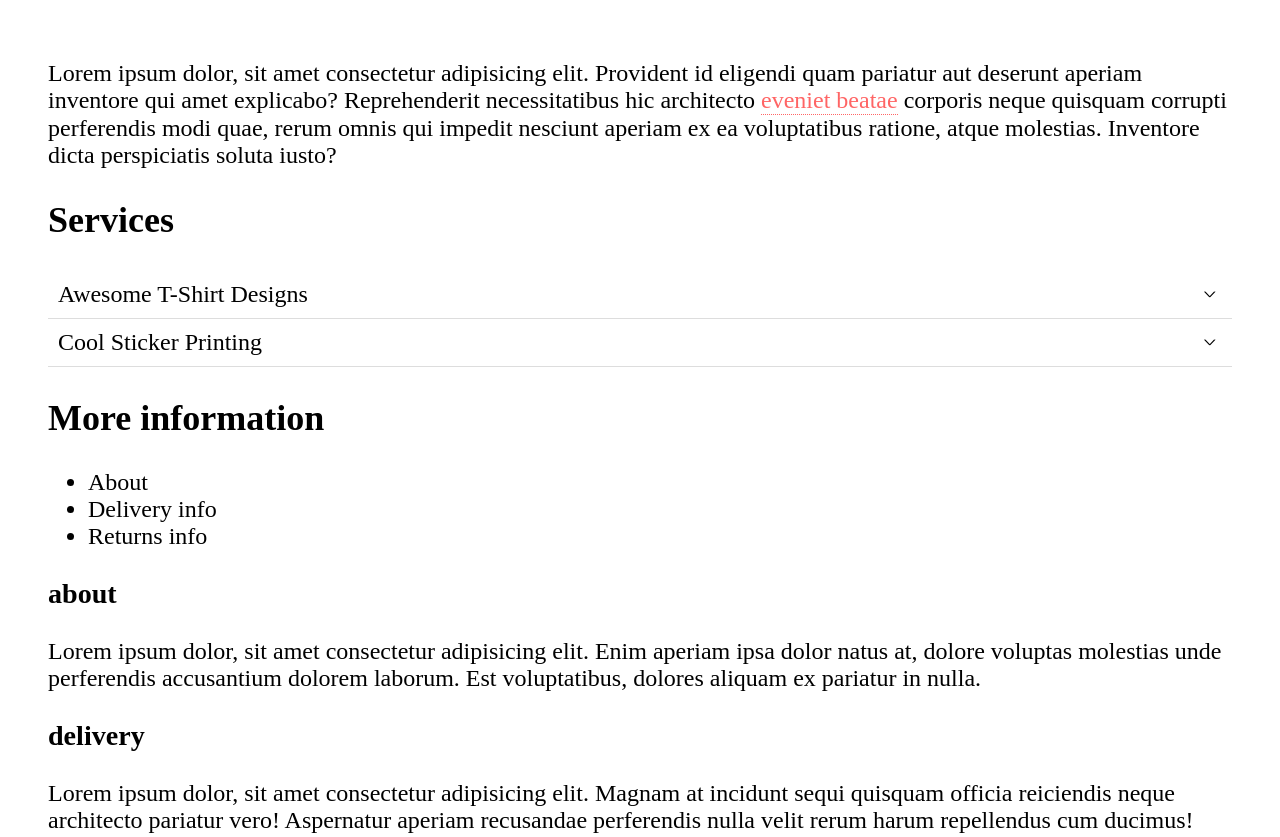
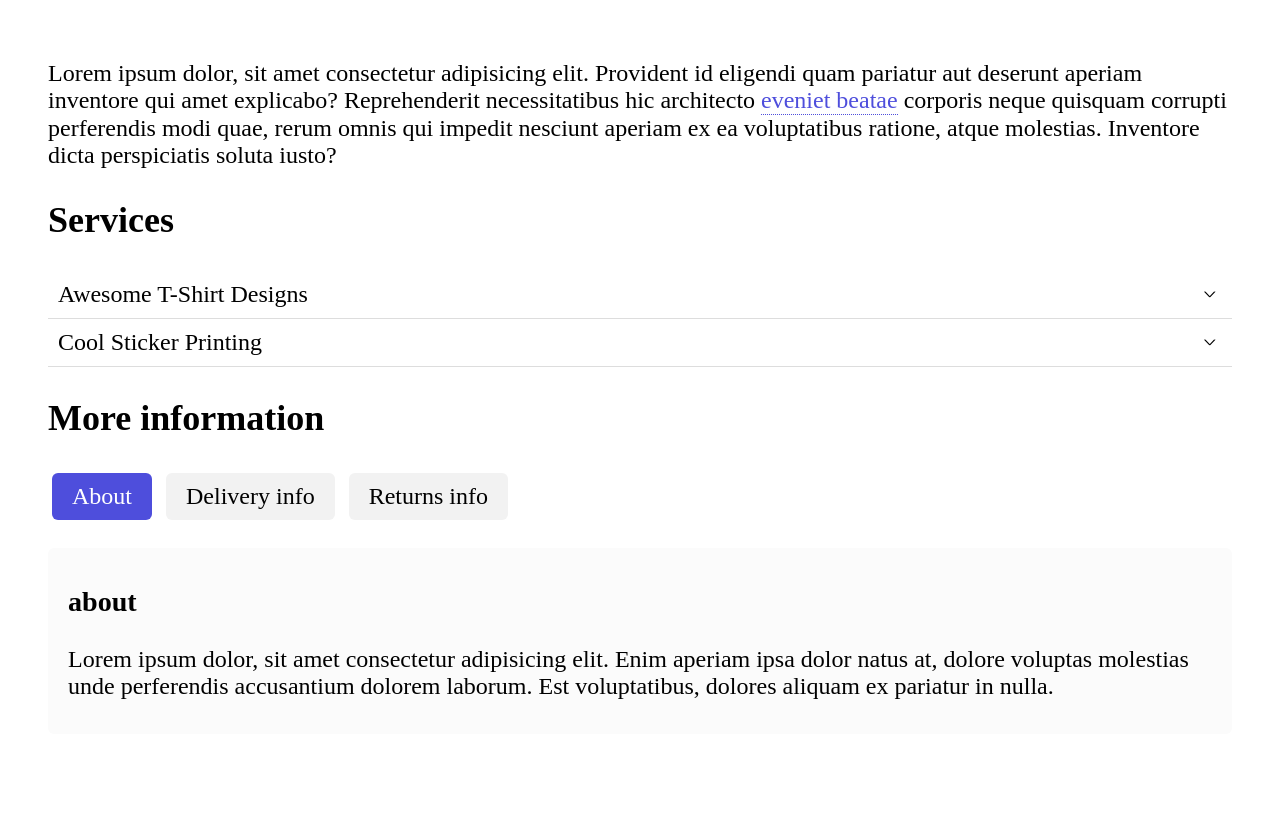
Before and after one commit to DAEM007/UI_LIBRARY-PROJECT, a website built with webpack: page dist/index.html in a window 1280 px wide. Shown: the top 837 px of the page. After the commit the page ends 800 px from the top, so only its background shows below. Built offline with nearby package versions, Linux system fonts and the light colour scheme.

Commit message:
Added styles to tabs.css

```diff
--- a/src/daem-ui/styles/tabs.css
+++ b/src/daem-ui/styles/tabs.css
@@ -0,0 +1,30 @@
+.tabs ul {
+    padding: 0;
+}
+
+.tabs .trigger {
+    list-style-type: none;
+    padding: 10px;
+    background: #f2f2f2;
+    margin: 4px;
+    border-radius: 6px;
+    display: inline-block;
+    padding: 10px 20px;
+    cursor: pointer;
+}
+
+.tabs .trigger.active {
+    background: #4e4edc;
+    color: #ffffff;
+}
+
+.tabs .content {
+    display: none;
+    border-radius: 6px;
+    background: #fbfbfb;
+    padding: 10px 20px;
+}
+
+.tabs .content.active {
+    display: block;
+}
--- a/src/daem-ui/styles/tooltip.css
+++ b/src/daem-ui/styles/tooltip.css
@@ -10,15 +10,15 @@ body {
 .tooltip{
 position: relative;
 display: inline-block;
-color: #ff6565;
-border-bottom: 1px dotted #ff6565;
+color: #4e4edc;
+border-bottom: 1px dotted #4e4edc;
 cursor: help;
 }
 
 .tip{
 visibility: hidden;
 width: 150px;
-background-color: #ff6565;
+background-color: #4e4edc;
 color: #fff;
 text-align: center;
 border-radius: 10px;
@@ -45,5 +45,5 @@ margin-left: -4px;
 border-width: 4px;
 border-style: solid;
 border-color: transparent;
-border-top-color: #ff6565;
+border-top-color: #4e4edc;
 }
--- a/src/daem-ui/tabs.js
+++ b/src/daem-ui/tabs.js
@@ -1,3 +1,5 @@
+import './styles/tabs.css';
+
 class Tabs {
     constructor(container){
         this.container = container;
```
Also changed, not shown: dist/index.html.
